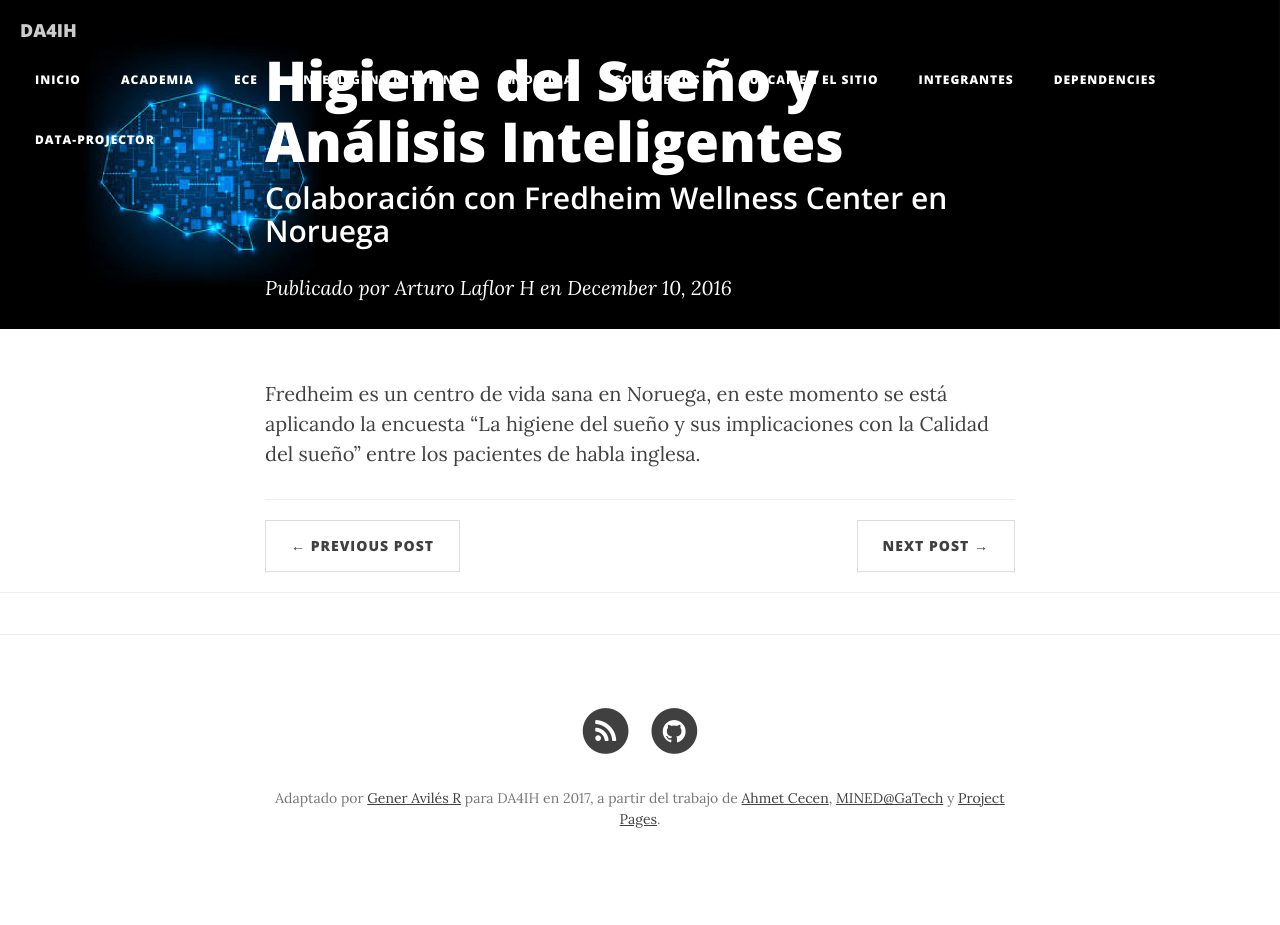
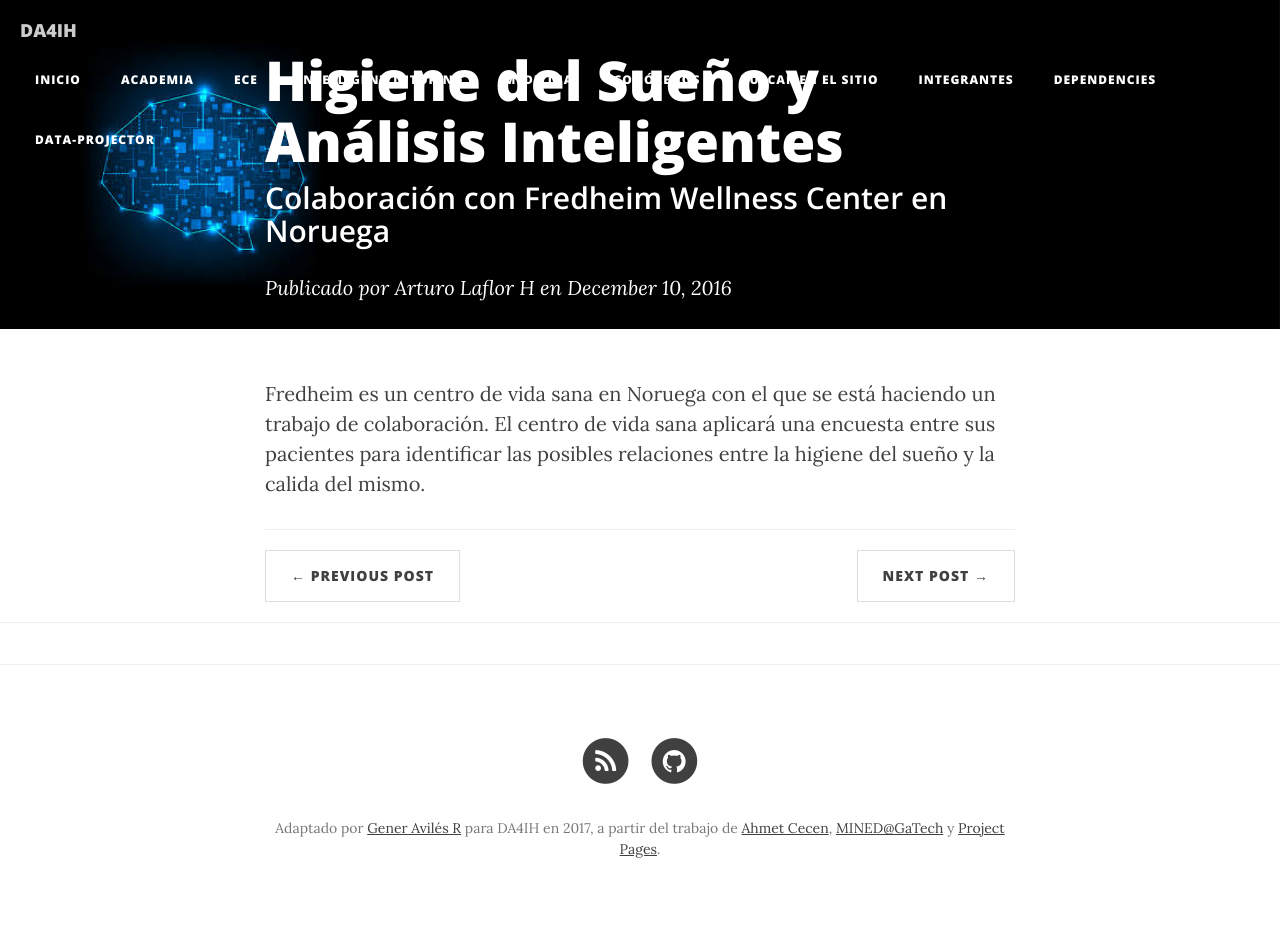
Before and after one commit to DA4IH/DA4IH.github.io, a Jekyll site: the page built from _posts/2016-12-10-fredheim.markdown, in a window 1280 px wide. Built offline with Jekyll 4.4.1, drawn with Linux system fonts in a browser that asks for light colours; nearby versions of some CDN libraries; comment, search, counter and statistics services are not loaded; before the commit the page ends 900 px from its top, so only the background shows below that.

Commit message:
Última modificación de la descripción de colaboración

```diff
--- a/_posts/2016-12-10-fredheim.markdown
+++ b/_posts/2016-12-10-fredheim.markdown
@@ -9,4 +9,4 @@ header-img: "img/med.png"
 visualworkflow: false
 ---
 
-Fredheim es un centro de vida sana en Noruega, en este momento se está aplicando la encuesta "La higiene del sueño y sus implicaciones con la Calidad del sueño" entre los pacientes de habla inglesa.
+Fredheim es un centro de vida sana en Noruega con el que se está haciendo un trabajo de colaboración. El centro de vida sana aplicará una encuesta entre sus pacientes para identificar las posibles relaciones entre la higiene del sueño y la calida del mismo.
```
